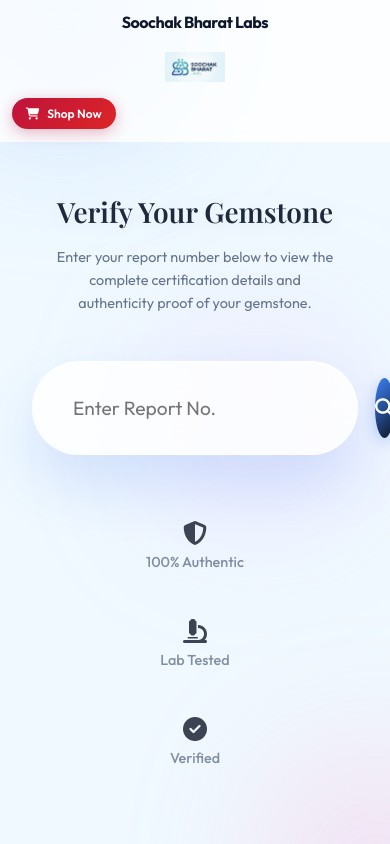
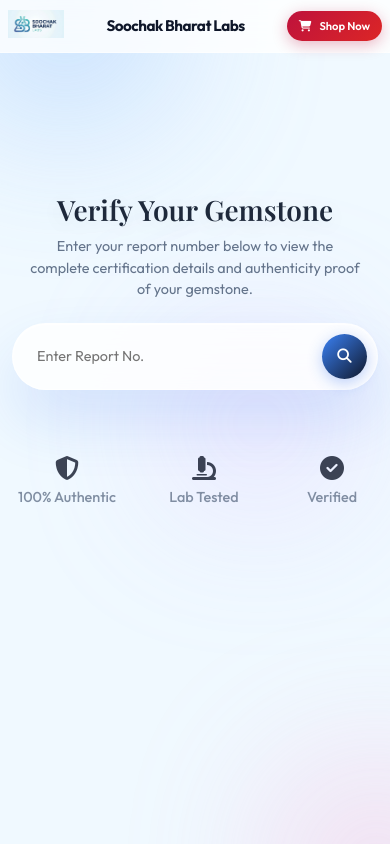
Before and after one commit to eximglint-sys/soochak-labs, a plain HTML site: page index.html in a window 390 px wide. Drawn offline with nearby package versions, Linux system fonts and the light colour scheme; a web font is replaced by a local one.

Commit message:
Add existing files to repository

```diff
--- a/index.html
+++ b/index.html
@@ -26,6 +26,8 @@
             padding: 2rem;
             position: relative;
             z-index: 10;
+            width: 100%;
+            box-sizing: border-box;
         }
 
         .landing-title {
@@ -58,6 +60,7 @@
             display: flex;
             align-items: center;
             transition: transform 0.3s ease, box-shadow 0.3s ease;
+            margin: 0 auto;
         }
 
         .search-box-large:hover,
@@ -78,6 +81,7 @@
             color: var(--text-main);
             outline: none;
             font-family: 'Outfit', sans-serif;
+            min-width: 0;
         }
 
         .search-box-large .search-btn-large {
@@ -94,10 +98,48 @@
             transition: transform 0.3s ease;
             box-shadow: 0 4px 15px rgba(37, 99, 235, 0.3);
             font-size: 1.2rem;
+            flex-shrink: 0;
         }
 
         .search-box-large .search-btn-large:hover {
             transform: scale(1.05) rotate(10deg);
+        }
+
+        @media (max-width: 768px) {
+            .search-box-large {
+                max-width: 100%;
+                padding: 0.75rem;
+                margin: 0 1rem;
+            }
+
+            .search-box-large input {
+                padding: 0.75rem 1rem;
+                font-size: 1rem;
+            }
+
+            .search-box-large .search-btn-large {
+                width: 50px;
+                height: 50px;
+                font-size: 1rem;
+            }
+        }
+
+        @media (max-width: 480px) {
+            .search-box-large {
+                padding: 0.625rem;
+                margin: 0 0.75rem;
+            }
+
+            .search-box-large input {
+                padding: 0.625rem 0.875rem;
+                font-size: 0.9rem;
+            }
+
+            .search-box-large .search-btn-large {
+                width: 45px;
+                height: 45px;
+                font-size: 0.9rem;
+            }
         }
 
         .trust-badges {
--- a/style.css
+++ b/style.css
@@ -615,28 +615,28 @@
 /* Tablet and below */
 @media (max-width: 968px) {
     .navbar {
-        flex-direction: column;
-        gap: 1rem;
-        padding: 1rem 3%;
+        flex-direction: row;
+        flex-wrap: wrap;
+        gap: 0.75rem;
+        padding: 0.75rem 3%;
+        align-items: center;
     }
 
     .nav-left {
-        order: 2;
+        order: 1;
         flex: 0 0 auto;
     }
 
     .nav-center {
-        order: 1;
-        width: 100%;
+        order: 2;
+        flex: 1;
+        min-width: 0;
         justify-content: center;
-        margin-bottom: 0.5rem;
     }
 
     .nav-right {
         order: 3;
-        width: 100%;
-        justify-content: space-between;
-        flex-wrap: nowrap;
+        flex: 0 0 auto;
     }
 
     .company-name {
@@ -706,21 +706,42 @@
 /* Mobile devices (phones) */
 @media (max-width: 768px) {
     .navbar {
-        padding: 1rem 4%;
-        gap: 0.75rem;
+        padding: 0.75rem 3%;
+        gap: 0.5rem;
+        flex-wrap: nowrap;
+    }
+
+    .nav-left {
+        order: 1;
+        flex: 0 0 auto;
+    }
+
+    .nav-center {
+        order: 2;
+        flex: 1;
+        min-width: 0;
+        justify-content: center;
+        text-align: center;
+    }
+
+    .nav-right {
+        order: 3;
+        flex: 0 0 auto;
     }
 
     .company-name {
-        font-size: 1.2rem;
+        font-size: 1.1rem;
+        text-align: center;
     }
 
     .logo {
-        height: 35px;
+        height: 32px;
     }
 
     .shop-btn {
         padding: 0.5rem 1rem;
         font-size: 0.8rem;
+        white-space: nowrap;
     }
 
     .container {
@@ -811,34 +832,26 @@
     }
 
     /* Landing page mobile */
+    .landing-container {
+        padding: 1.5rem 1rem !important;
+        min-height: 70vh !important;
+    }
+
     .landing-title {
         font-size: 2rem !important;
+        margin-bottom: 0.75rem !important;
     }
 
     .landing-subtitle {
         font-size: 1rem !important;
         padding: 0 1rem;
-    }
-
-    .search-box-large {
-        padding: 0.75rem;
-        margin: 0 1rem;
-    }
-
-    .search-box-large input {
-        padding: 0.75rem 1rem;
-        font-size: 1rem;
-    }
-
-    .search-box-large .search-btn-large {
-        width: 50px;
-        height: 50px;
-        font-size: 1rem;
+        margin-bottom: 2rem !important;
     }
 
     .trust-badges {
         gap: 1.5rem;
         margin-top: 2rem;
+        flex-wrap: wrap;
     }
 
     .trust-item {
@@ -861,20 +874,28 @@
 /* Small mobile devices */
 @media (max-width: 480px) {
     .navbar {
-        padding: 0.75rem 3%;
+        padding: 0.625rem 2%;
+        gap: 0.375rem;
+    }
+
+    .nav-center {
+        flex: 1 1 auto;
+        min-width: 120px;
     }
 
     .company-name {
-        font-size: 1rem;
+        font-size: 0.95rem;
+        line-height: 1.2;
     }
 
     .logo {
-        height: 30px;
+        height: 28px;
     }
 
     .shop-btn {
-        padding: 0.5rem 0.875rem;
-        font-size: 0.75rem;
+        padding: 0.5rem 0.75rem;
+        font-size: 0.7rem;
+        white-space: nowrap;
     }
 
     .container {
@@ -937,40 +958,34 @@
     }
 
     /* Landing page small mobile */
+    .landing-container {
+        padding: 1rem 0.75rem !important;
+    }
+
     .landing-title {
         font-size: 1.75rem !important;
-        padding: 0 1rem;
+        padding: 0 0.5rem;
+        margin-bottom: 0.5rem !important;
     }
 
     .landing-subtitle {
         font-size: 0.9rem !important;
-        padding: 0 1.5rem;
-    }
-
-    .search-box-large {
-        padding: 0.5rem;
-        margin: 0 0.75rem;
-    }
-
-    .search-box-large input {
-        padding: 0.625rem 0.875rem;
-        font-size: 0.9rem;
-    }
-
-    .search-box-large .search-btn-large {
-        width: 45px;
-        height: 45px;
-        font-size: 0.9rem;
+        padding: 0 1rem;
+        margin-bottom: 1.5rem !important;
+        line-height: 1.5 !important;
     }
 
     .trust-badges {
         gap: 1rem;
-        flex-direction: column;
+        flex-direction: row;
+        flex-wrap: wrap;
+        justify-content: center;
         margin-top: 1.5rem;
     }
 
     .trust-item {
         font-size: 0.75rem;
+        min-width: 80px;
     }
 
     .download-btn {
```
